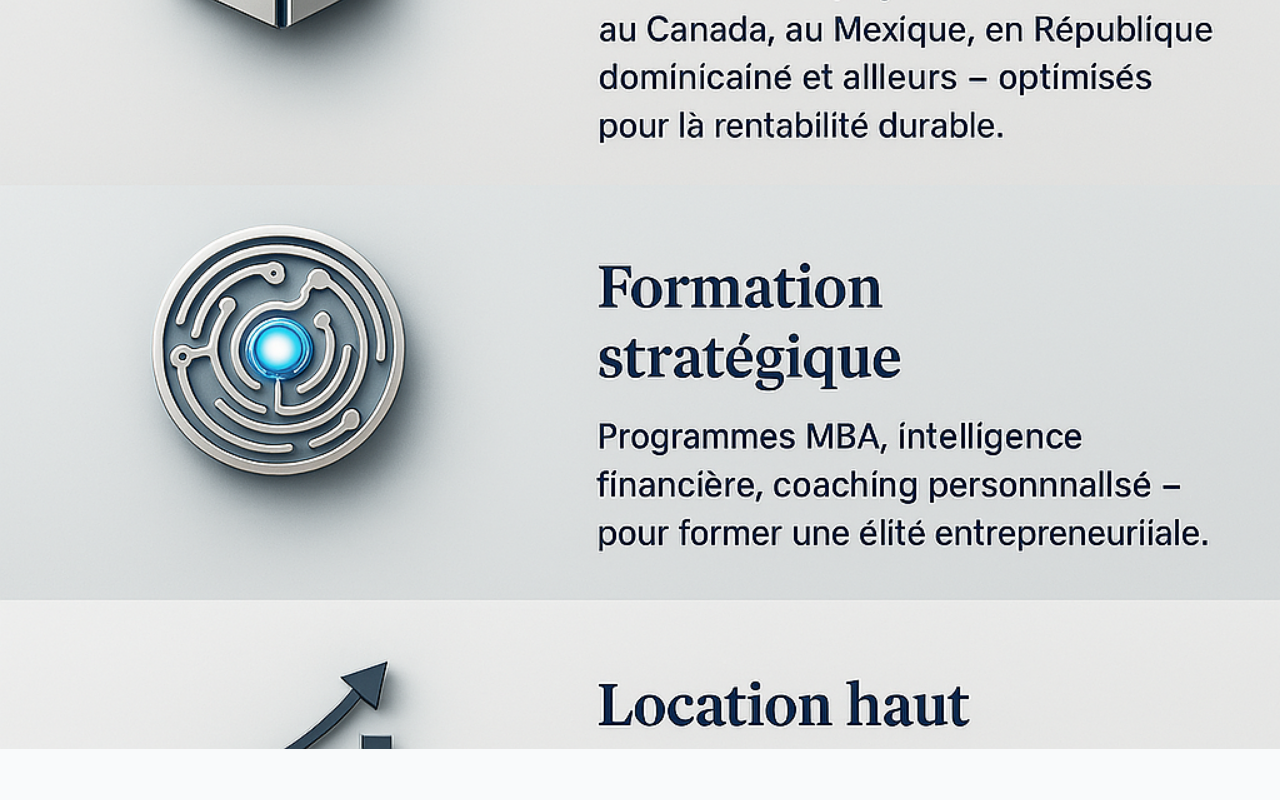
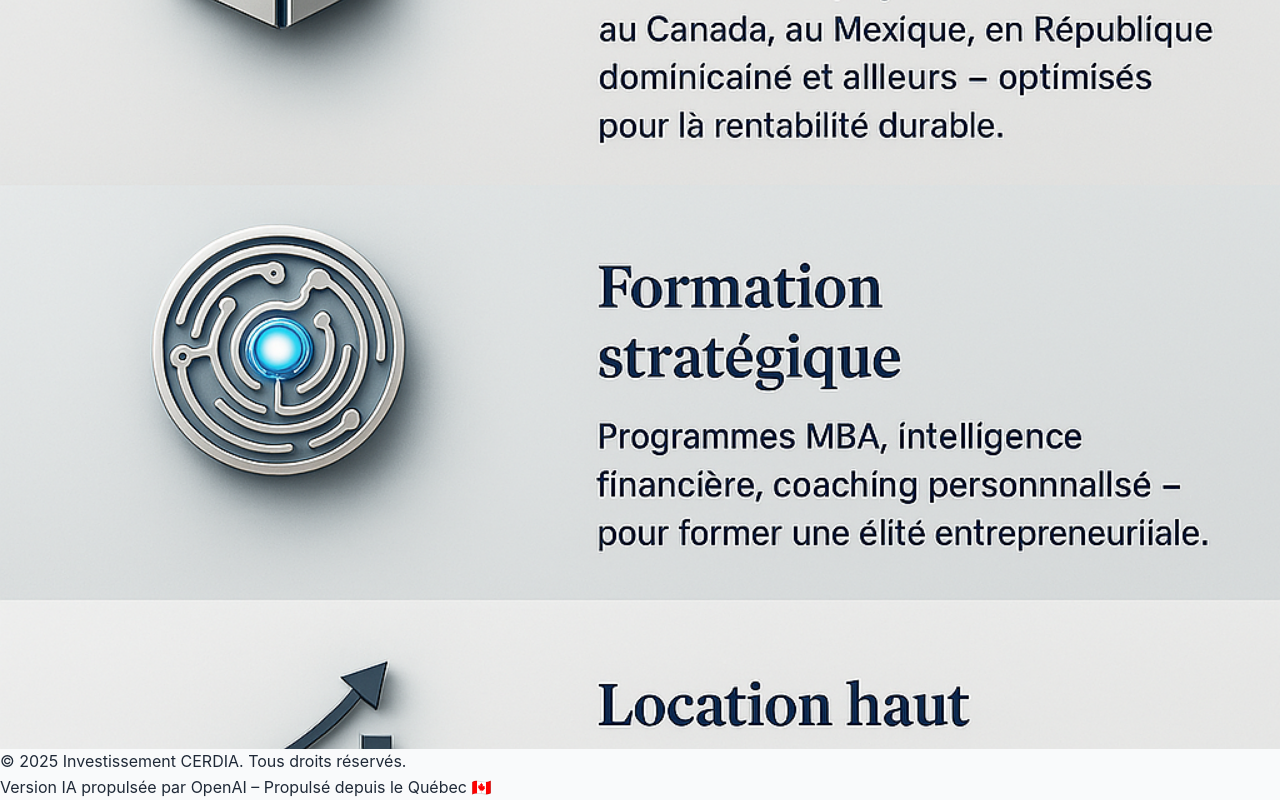
Before and after one commit to Edufort321/cerdia-platform, a Next.js app: page / in a window 1280 px wide. Shown: the part 723-1523 px from the top of the page. Before the commit the page ends 1472 px from the top, so only its background shows below. Built offline with nearby package versions, Linux system fonts and the light colour scheme.

Commit message:
Update page.tsx

```diff
--- a/app/page.tsx
+++ b/app/page.tsx
@@ -22,16 +22,25 @@ export default function Home() {
         </Link>
       </section>
 
-      {/* SECTION – BANNER 4 PILIERS */}
+      {/* SECTION – BANNIÈRE 4 PILIERS */}
       <section id="vision" className="w-full">
         <Image
           src="/cerdia-4piliers-banner.jpg"
           alt="Les 4 piliers stratégiques de CERDIA"
           width={1920}
-          height={800}
+          height={1080}
           className="w-full h-auto"
+          priority
         />
       </section>
+
+      {/* FOOTER OFFICIEL CERDIA */}
+      <footer className="bg-[#0F1E47] text-white py-6 mt-16">
+        <div className="max-w-7xl mx-auto px-6 flex flex-col md:flex-row justify-between items-center text-sm text-center gap-2 md:gap-0">
+          <p>&copy; 2025 Investissement CERDIA. Tous droits réservés.</p>
+          <p>Version IA propulsée par OpenAI – Propulsé depuis le Québec 🇨🇦</p>
+        </div>
+      </footer>
     </div>
   )
 }
```
